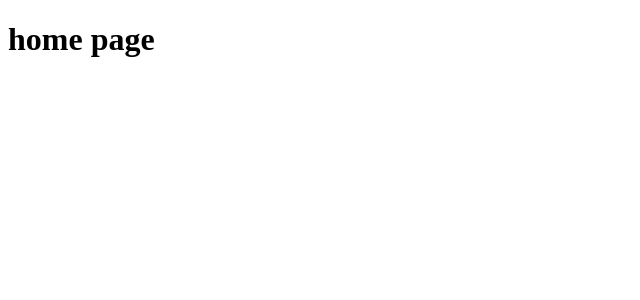
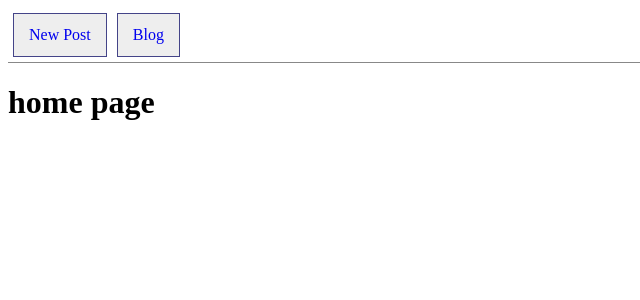
Before and after one commit to Masoume-vesali1993/practice-react, a React (Create React App) app: page / in a window 1280 px wide. Shown: the top 300 px of the page, without its empty margins (0-640 px from the left). Built offline with nearby package versions, Linux system fonts and the light colour scheme.

Commit message:
add Navbar
in all page

```diff
--- a/src/App.js
+++ b/src/App.js
@@ -40,6 +40,7 @@ class App extends Component {
     return (
         <BrowserRouter>
           <div>
+            <Route path="/" render={() => <Navbar />} />
             <Route path="/" exact render={() => <h1>home page</h1>} />
             <Route path="/user" render={() => <h1>user page</h1>} />
             <Route path="/user" render={() => <h2>some text</h2>} />
```
